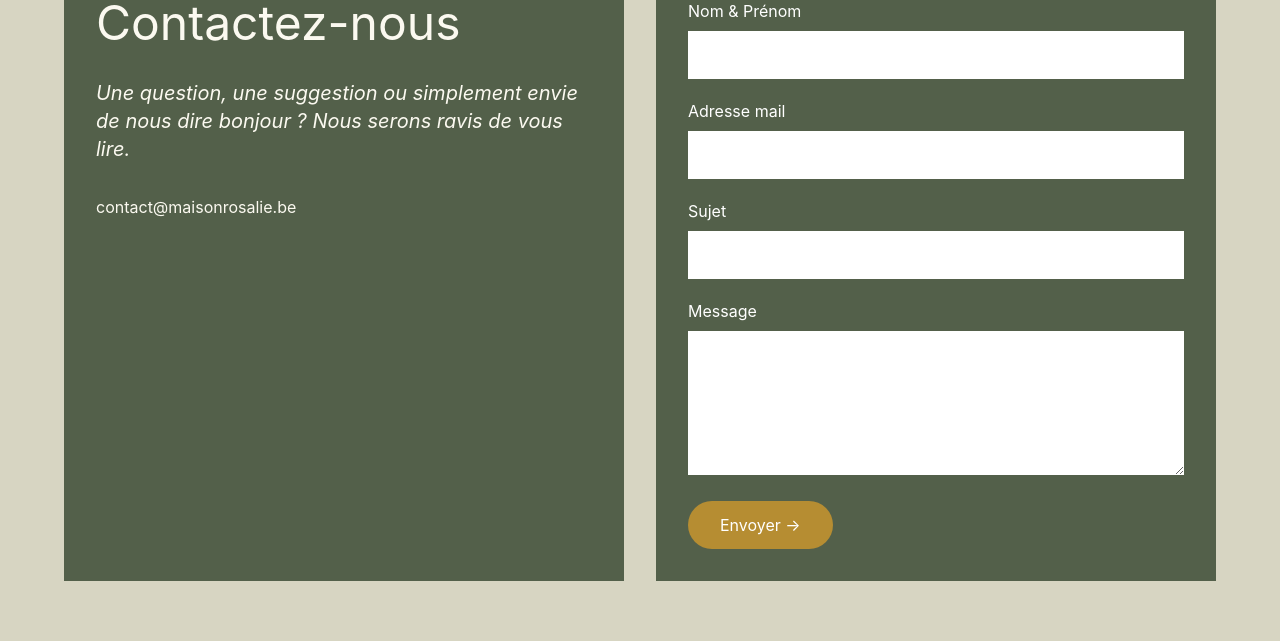
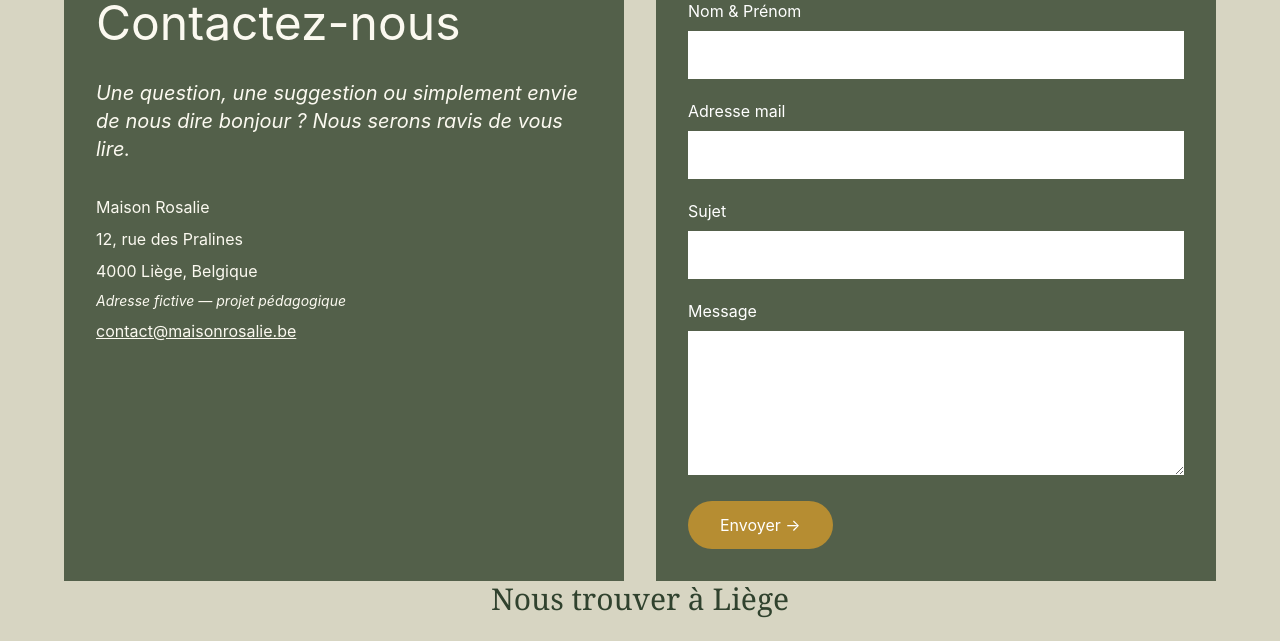
Before and after one commit to raphaeldebot/OPERATION-CHOCOLATE, a PHP site: the page made by view/contact.html.twig in a window 1280 px wide. Shown: the part 713-1354 px from the top of the page. Run offline with PHP 8.4, Linux system fonts and the light colour scheme; the template is opened without the code that fills it, so the values that code supplies are empty; some libraries are stand-ins or nearby versions; grey boxes are pictures that could not be loaded.

Commit message:
feat: finalize contact form and map

```diff
--- a/view/contact.html.twig
+++ b/view/contact.html.twig
@@ -17,10 +17,19 @@
                 envie de nous dire bonjour ?
                 Nous serons ravis de vous lire.
             </p>
+            <address class="mt-8 space-y-2 not-italic">
+                <p>Maison Rosalie</p>
+                <p>12, rue des Pralines</p>
+                <p>4000 Liège, Belgique</p>
+                <p class="text-sm italic">
+                    Adresse fictive — projet pédagogique
+                </p>
 
-            <p class="mt-8">
-                contact@maisonrosalie.be
-            </p>
+                <a href="mailto:contact@maisonrosalie.be"
+                class="inline-block underline">
+                    contact@maisonrosalie.be
+                </a>
+            </address>
         </section>
 
         <form id="contact-form"
@@ -53,15 +62,19 @@
                            class="mb-2 block">
                         {{ label }}
                     </label>
-
                     <input
                         id="{{ name }}"
                         name="{{ name }}"
                         type="{{ name == 'contact_message_email' ? 'email' : 'text' }}"
                         maxlength="{{ maxLength }}"
                         required
+                        aria-describedby="{{ name }}-error"
                         class="w-full bg-white p-3 text-[#30422e]"
                     >
+
+                    <p id="{{ name }}-error"
+                    class="mt-1 text-sm text-[#fff1bd]"
+                    aria-live="polite"></p>
                 </div>
 
             {% endfor %}
@@ -71,14 +84,18 @@
                        class="mb-2 block">
                     Message
                 </label>
-
                 <textarea
                     id="contact-message"
                     name="contact_message_message"
                     required
                     rows="5"
+                    aria-describedby="contact_message_message-error"
                     class="w-full bg-white p-3 text-[#30422e]"
                 ></textarea>
+
+                <p id="contact_message_message-error"
+                class="mt-1 text-sm text-[#fff1bd]"
+                aria-live="polite"></p>
             </div>
 
             <p id="contact-status"
@@ -94,6 +111,29 @@
         </form>
 
     </div>
+
+    <!-- LOCALISATION MAISON ROSALIE -->
+    <section class="mx-auto max-w-6xl px-6 pb-16"
+            aria-labelledby="contact-map-title">
+
+        <h2 id="contact-map-title"
+            class="mb-6 text-center font-serif text-3xl">
+            Nous trouver à Liège
+        </h2>
+
+        <iframe
+            title="Carte de Liège, localisation indicative"
+            src="https://www.google.com/maps?q=Li%C3%A8ge%2C%20Belgique&amp;output=embed"
+            class="h-[350px] w-full rounded-xl border-0 md:h-[450px]"
+            loading="lazy"
+            referrerpolicy="no-referrer-when-downgrade">
+        </iframe>
+
+        <p class="mt-3 text-center text-sm">
+            Localisation indicative — adresse fictive.
+        </p>
+
+    </section>
 
     <section id="contact-success"
              role="status"
```
Also changed, not shown: public/assets/css/app.css, public/assets/js/contact.js.
